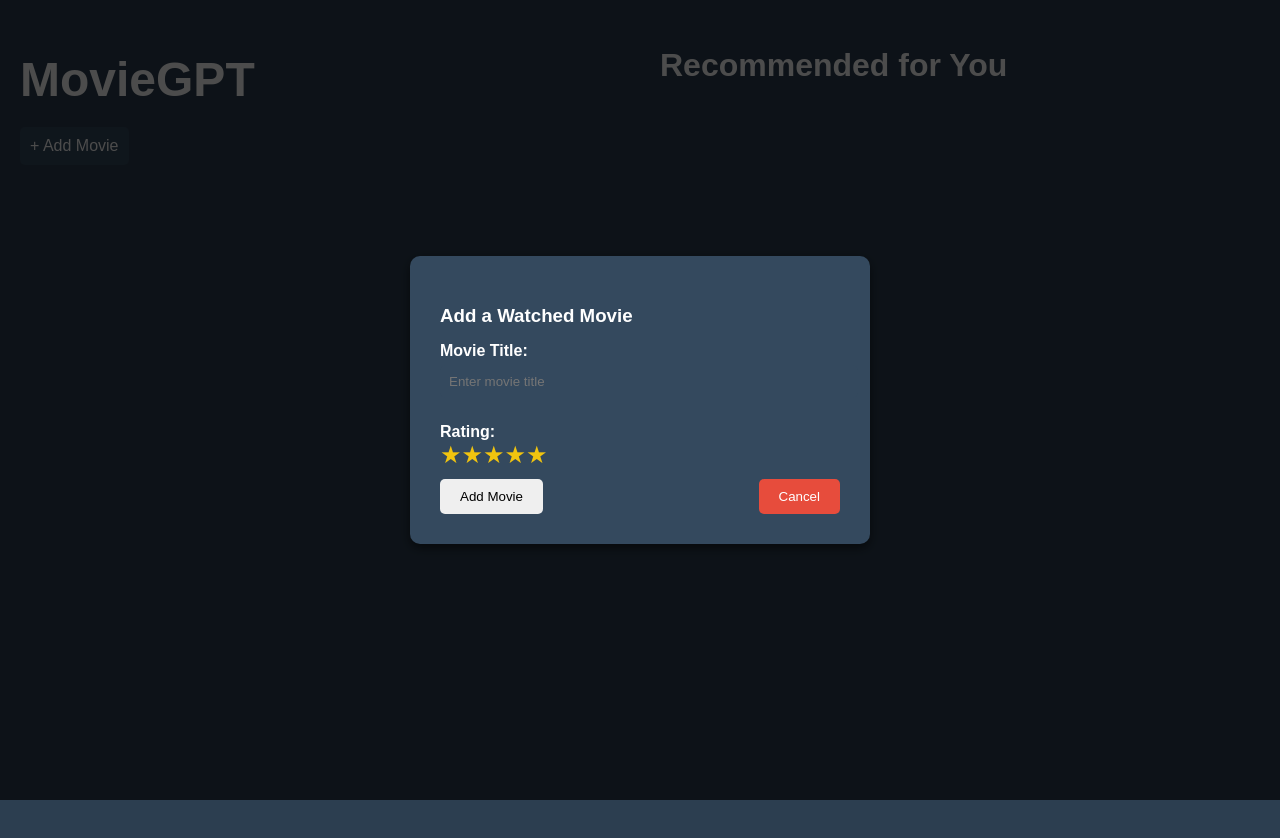
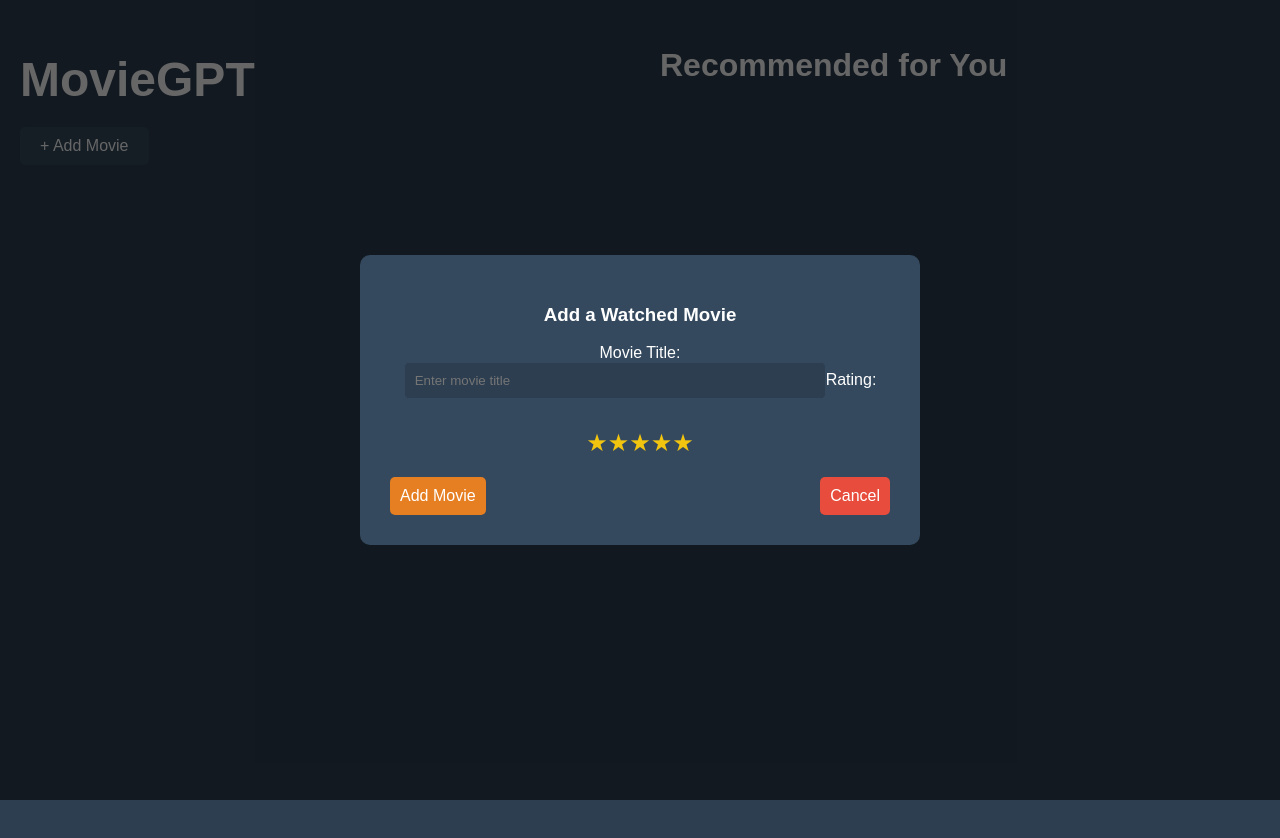
Before and after one commit to itsbrandonaw/copilotazure, a React (Create React App) app in the folder movie-recommendation/: page / in a window 1280 px wide. Both pictures are taken after a click on the button "+ Add Movie". Built offline with nearby package versions, Linux system fonts and the light colour scheme.

Commit message:
adjustments

```diff
--- a/movie-recommendation/src/App.css
+++ b/movie-recommendation/src/App.css
@@ -13,6 +13,9 @@
 .left-column {
   flex: 1;
   padding-right: 20px;
+  display: flex;
+  flex-direction: column;
+  align-items: flex-start; /* Align items to the left */
 }
 
 .left-column h1 {
@@ -26,16 +29,18 @@
   background-color: #34495e;
   color: white;
   border: none;
-  padding: 10px;
+  padding: 10px 20px; /* Adjust padding to make the button more consistent */
   cursor: pointer;
   font-size: 1rem;
   margin-bottom: 20px;
   border-radius: 5px;
+  align-self: flex-start; /* Align the button to the left of the container */
 }
 
 .add-movie-button:hover {
   background-color: #2c3e50;
 }
+
 
 /* Movies list container */
 .movies-list {
@@ -82,27 +87,17 @@
   color: #fff;
   margin-bottom: 20px;
   font-weight: bold;
-  animation: fadeIn 3s ease-out; /* Added slower fade-in animation */
+  animation: fadeIn 1s ease-out;
 }
 
-/* Slow fade-in animation for recommended section */
-@keyframes fadeIn {
-  0% {
-    opacity: 0;
-  }
-  100% {
-    opacity: 1;
-  }
-}
-
-/* Modal styles */
+/* Modal styling */
 .modal {
   position: fixed;
   top: 0;
   left: 0;
   width: 100%;
   height: 100%;
-  background-color: rgba(0, 0, 0, 0.7); /* Dark background with transparency */
+  background-color: rgba(0, 0, 0, 0.6);
   display: flex;
   justify-content: center;
   align-items: center;
@@ -110,32 +105,27 @@
 }
 
 .modal-content {
-  background-color: #34495e; /* Dark box for the modal */
+  background-color: #34495e;
   padding: 30px;
   border-radius: 10px;
-  width: 400px;
-  box-shadow: 0px 4px 10px rgba(0, 0, 0, 0.5);
-}
-
-.modal-content h3 {
-  margin-bottom: 15px;
-}
-
-.modal-content label {
-  font-weight: bold;
-  display: block;
-  margin-top: 10px;
+  max-width: 500px;
+  width: 100%;
+  color: white;
+  text-align: center;
 }
 
 .modal-content input {
-  width: 100%;
-  padding: 8px;
-  margin-top: 5px;
-  margin-bottom: 15px;
+  background-color: #2c3e50;
+  color: white;
   border: 1px solid #34495e;
+  padding: 10px;
+  margin-bottom: 10px;
+  width: 80%;
   border-radius: 5px;
-  background-color: #34495e;
-  color: white;
+}
+
+.modal-content .stars-container {
+  margin: 20px 0;
 }
 
 .buttons-container {
@@ -144,43 +134,35 @@
 }
 
 .buttons-container button {
-  padding: 10px 20px;
+  background-color: #e67e22;
+  color: white;
+  padding: 10px;
   border: none;
+  cursor: pointer;
+  font-size: 1rem;
   border-radius: 5px;
-  cursor: pointer;
 }
 
-.buttons-container button:disabled {
-  background-color: #bdc3c7;
-  cursor: not-allowed;
+.buttons-container .cancel-button {
+  background-color: #e74c3c;
 }
 
 .buttons-container button:hover {
-  background-color: #2c3e50;
-  color: white;
+  background-color: #f39c12;
 }
 
-.cancel-button {
-  background-color: #e74c3c;
-  color: white;
+/* Small text style for ratings and descriptions */
+.small-text {
+  font-size: 0.9rem;
+  color: #bdc3c7;
 }
 
-.cancel-button:hover {
-  background-color: #c0392b;
+/* Animation for fade-in effect */
+@keyframes fadeIn {
+  from {
+    opacity: 0;
+  }
+  to {
+    opacity: 1;
+  }
 }
-
-.modal-content p {
-  color: #7f8c8d;
-  font-size: 1rem;
-  text-align: center;
-  margin-top: 10px;
-}
-
-/* Small text for IMDB rating and description */
-
-.small-text {
-  font-size: 0.9rem;
-  color: #bdc3c7; /* Lighter color for small text */
-  margin-top: 5px;
-  line-height: 1.4;
-}
--- a/movie-recommendation/src/App.js
+++ b/movie-recommendation/src/App.js
@@ -10,36 +10,26 @@ function App() {
   const [loading, setLoading] = useState(false); // Loading state
   const [recommendations, setRecommendations] = useState([]); // Store the recommended movies
 
-  // Define OMDB API URL and your API Key
   const omdbApiKey = 'c0a081d9'; // Replace with your OMDB API key
   const omdbUrl = `http://www.omdbapi.com/?apikey=${omdbApiKey}&t=`;
 
-  // Define an array of dark colors to use for movie boxes
   const darkColors = ['#2c3e50', '#34495e', '#1e2a34', '#2f3b44', '#212f36', '#3b4c57'];
 
-  // Handle movie title change
-  const handleMovieTitleChange = (e) => {
-    setMovieTitle(e.target.value);
-  };
+  const handleMovieTitleChange = (e) => setMovieTitle(e.target.value);
 
-  // Handle rating click (set the number of stars)
-  const handleRatingClick = (stars) => {
-    setRating(stars);
-  };
+  const handleRatingClick = (stars) => setRating(stars);
 
-  // Fetch movie data from OMDB
   const fetchMovieData = async (title) => {
-    setLoading(true); // Start loading
+    setLoading(true);
     try {
       const response = await axios.get(omdbUrl + title);
       if (response.data.Response === 'True') {
-        // Use the exact title returned by OMDB
         return {
-          title: response.data.Title,  // Get the exact title
+          title: response.data.Title,
           rating: response.data.imdbRating ? parseFloat(response.data.imdbRating) : 0,
-          description: response.plot,
-          genres: response.data.Genre.split(', '),  // Extract genres
-          actors: response.data.Actors.split(', ')  // Extract actors
+          description: response.data.Plot,
+          genres: response.data.Genre.split(', '),
+          actors: response.data.Actors.split(', '),
         };
       } else {
         alert('Movie not found!');
@@ -50,41 +40,31 @@ function App() {
       alert('Failed to fetch movie data.');
       return null;
     } finally {
-      setLoading(false); // Stop loading
+      setLoading(false);
     }
   };
 
-  // Handle adding movie
   const handleAddMovie = async () => {
     const movieData = await fetchMovieData(movieTitle);
     if (movieData) {
-      setMovies([...movies, { ...movieData, userRating: rating }]); // Add the new movie with the user rating
-      fetchRecommendations(movieData.genres, movieData.actors);  // Fetch recommendations based on genres and actors
+      setMovies([...movies, { ...movieData, userRating: rating }]);
+      fetchRecommendations(movieData.genres, movieData.actors);
     }
-    setIsModalOpen(false); // Close modal after adding movie
-    setMovieTitle(''); // Reset the title input
-    setRating(0); // Reset the rating
+    setIsModalOpen(false);
+    setMovieTitle('');
+    setRating(0);
   };
 
-  // Open modal to add movie
-  const openModal = () => {
-    setIsModalOpen(true);
-  };
+  const openModal = () => setIsModalOpen(true);
 
-  // Close modal
-  const closeModal = () => {
-    setIsModalOpen(false);
-  };
+  const closeModal = () => setIsModalOpen(false);
 
-  // Fetch movie recommendations based on genres and actors
-  // Fetch movie recommendations based on genres and actors
   const fetchRecommendations = async (genres, actors) => {
     try {
       setLoading(true);
       const genreRecommendations = [];
       const actorRecommendations = [];
 
-      // Fetch movie recommendations based on genres
       for (let genre of genres) {
         const genreResponse = await axios.get(`http://www.omdbapi.com/?apikey=${omdbApiKey}&s=${genre}&type=movie`);
         if (genreResponse.data.Search) {
@@ -92,7 +72,6 @@ function App() {
         }
       }
 
-      // Fetch movie recommendations based on actors
       for (let actor of actors) {
         const actorResponse = await axios.get(`http://www.omdbapi.com/?apikey=${omdbApiKey}&s=${actor}&type=movie`);
         if (actorResponse.data.Search) {
@@ -100,34 +79,29 @@ function App() {
         }
       }
 
-      // Merge and remove duplicates
       const allRecommendations = [...genreRecommendations, ...actorRecommendations];
       const uniqueRecommendations = Array.from(new Set(allRecommendations.map((movie) => movie.Title)))
         .map((title) => allRecommendations.find((movie) => movie.Title === title));
 
-      // Fetch detailed information for each movie
       const enhancedRecommendations = await Promise.all(
         uniqueRecommendations.map(async (movie) => {
           const detailedResponse = await axios.get(`http://www.omdbapi.com/?apikey=${omdbApiKey}&t=${movie.Title}`);
           return {
             ...movie,
-            rating: detailedResponse.data.imdbRating || 'N/A',  // Add IMDb rating
-            description: detailedResponse.data.Plot || 'No description available'  // Add description
+            rating: detailedResponse.data.imdbRating || 'N/A',
+            description: detailedResponse.data.Plot || 'No description available',
           };
         })
       );
 
-      // Sort by IMDb rating in descending order
       const sortedRecommendations = enhancedRecommendations.sort((a, b) => {
         const ratingA = parseFloat(a.rating) || 0;
         const ratingB = parseFloat(b.rating) || 0;
-        return ratingB - ratingA;  // Sort from highest to lowest rating
+        return ratingB - ratingA;
       });
 
-      // Take top 10 recommendations
       const top10Recommendations = sortedRecommendations.slice(0, 10);
-
-      setRecommendations(top10Recommendations);  // Update the state with top 10 recommendations
+      setRecommendations(top10Recommendations);
     } catch (error) {
       console.error('Error fetching recommendations', error);
     } finally {
@@ -135,23 +109,20 @@ function App() {
     }
   };
 
-
-
   return (
     <div className="App">
       <div className="left-column">
         <h1>MovieGPT</h1>
         <button className="add-movie-button" onClick={openModal}>+ Add Movie</button>
 
-        {/* Display added movies */}
         <div className="movies-list">
           {movies.map((movie, index) => (
             <div
               key={index}
               className="movie-box"
-              style={{ backgroundColor: darkColors[index % darkColors.length] }} // Cycle through dark colors
+              style={{ backgroundColor: darkColors[index % darkColors.length] }}
             >
-              <h3>{movie.title}</h3>  {/* This will now show the exact title from OMDB */}
+              <h3>{movie.title}</h3>
               <div className="stars-container">
                 {[1, 2, 3, 4, 5].map((star) => (
                   <span
@@ -162,7 +133,7 @@ function App() {
                   </span>
                 ))}
               </div>
-              <p>IMDB Rating: {movie.rating}</p> {/* Display IMDB rating fetched from OMDB */}
+              <p>IMDB Rating: {movie.rating}</p>
             </div>
           ))}
         </div>
@@ -170,7 +141,6 @@ function App() {
 
       <div className="right-column">
         <h2>Recommended for You</h2>
-        {/* Display movie recommendations */}
         <div className="movies-list">
           {recommendations.map((movie, index) => (
             <div
@@ -178,15 +148,14 @@ function App() {
               className="movie-box"
               style={{ backgroundColor: darkColors[index % darkColors.length] }}
             >
-              <h3>{movie.Title}</h3> {/* Show recommended movie title */}
+              <h3>{movie.Title}</h3>
               <p className="small-text">IMDB Rating: {movie.rating}</p>
-              <p className="small-text">{movie.description}</p> {/* Display movie description here */}
+              <p className="small-text">{movie.description}</p>
             </div>
           ))}
         </div>
       </div>
 
-      {/* Modal */}
       {isModalOpen && (
         <div className="modal">
           <div className="modal-content">
@@ -211,10 +180,9 @@ function App() {
               ))}
             </div>
             <div className="buttons-container">
-              <button onClick={handleAddMovie} disabled={loading}>Add Movie</button>
+              <button onClick={handleAddMovie}>Add Movie</button>
               <button className="cancel-button" onClick={closeModal}>Cancel</button>
             </div>
-            {loading && <p>Loading...</p>}
           </div>
         </div>
       )}
```
